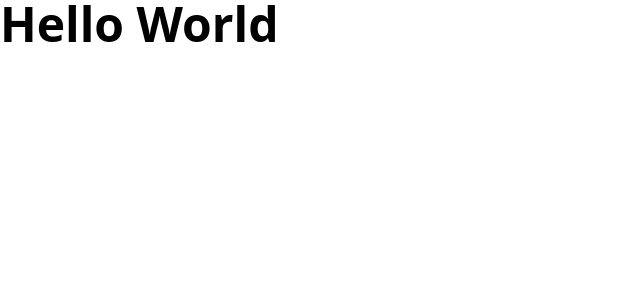
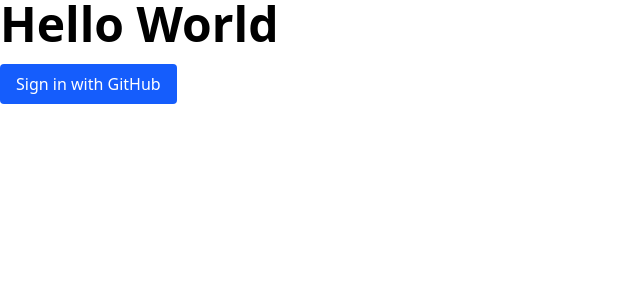
Before and after one commit to M4rckR/admin-todo, a Next.js app: page / in a window 1280 px wide. Shown: the top 300 px of the page, without its empty margins (0-640 px from the left). Built offline with nearby package versions, Linux system fonts and the light colour scheme.

Commit message:
Avance Auth

```diff
--- a/package.json
+++ b/package.json
@@ -12,6 +12,7 @@
     "@prisma/client": "^6.10.0",
     "@prisma/extension-accelerate": "^2.0.1",
     "next": "15.3.3",
+    "next-auth": "^5.0.0-beta.29",
     "react": "^19.0.0",
     "react-dom": "^19.0.0",
     "react-icons": "^5.5.0",
--- /dev/null
+++ b/src/app/api/auth/[...nextauth]/route.ts
@@ -0,0 +1,2 @@
+import { handlers } from "@/auth"
+export const { GET, POST } = handlers
--- a/src/app/page.tsx
+++ b/src/app/page.tsx
@@ -1,7 +1,16 @@
+"use client"
+import { signIn } from "next-auth/react"
+
 export default function Home() {
   return (
     <>
       <h1 className="text-5xl font-bold">Hello World</h1>
+      <button
+        className="mt-4 px-4 py-2 bg-blue-600 text-white rounded"
+        onClick={() => signIn("github")}
+      >
+        Sign in with GitHub
+      </button>
     </>
   )
 }
--- /dev/null
+++ b/src/auth.ts
@@ -0,0 +1,7 @@
+
+import NextAuth from "next-auth"
+import GitHub from "next-auth/providers/github"
+
+export const { handlers, signIn, signOut, auth } = NextAuth({
+  providers: [GitHub],
+})
--- /dev/null
+++ b/src/middleware.ts
@@ -0,0 +1 @@
+export { auth as middleware } from "@/auth"
```
Also changed, not shown: 1 other file (tests, documents, lock files or other folders).
